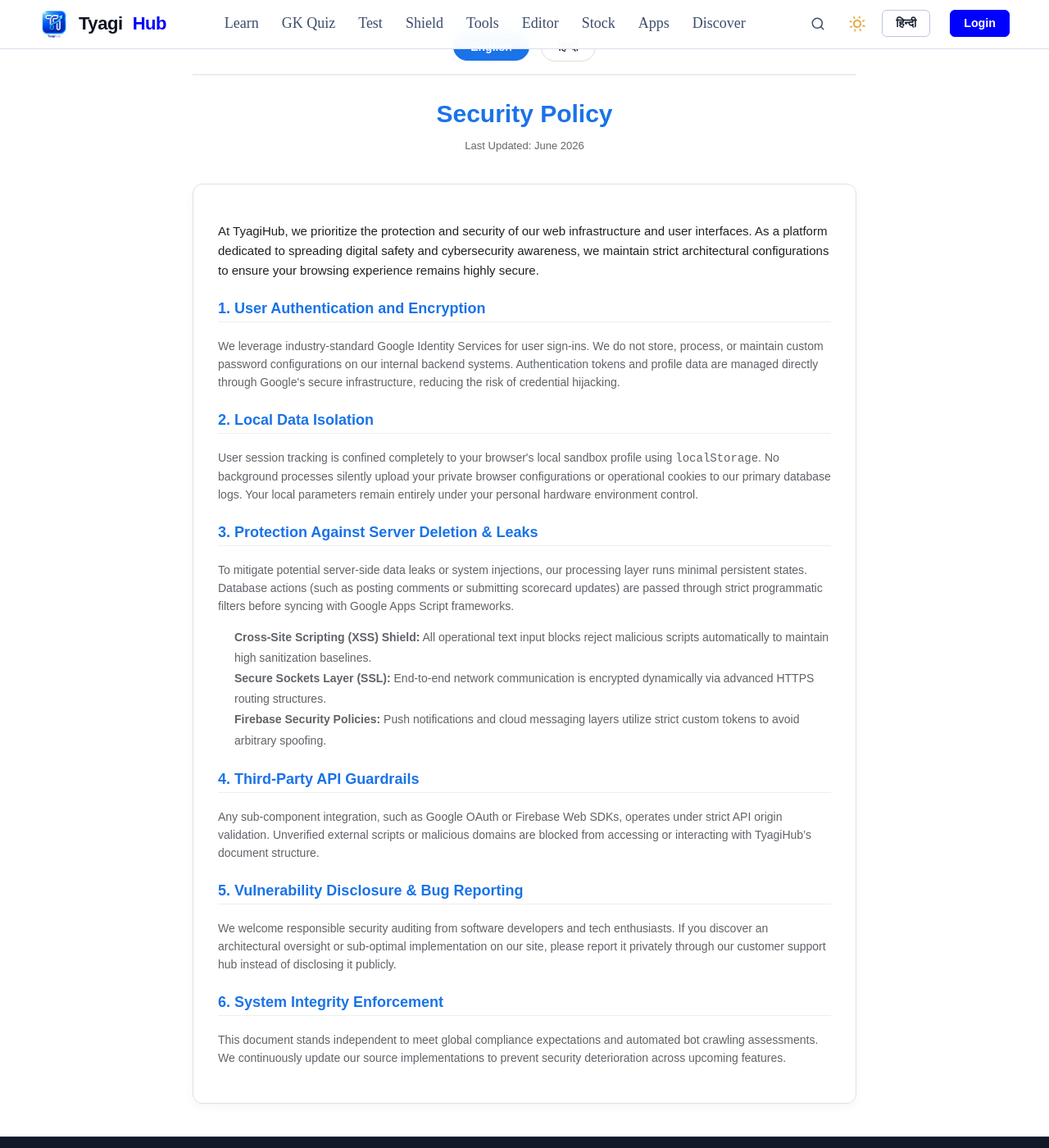
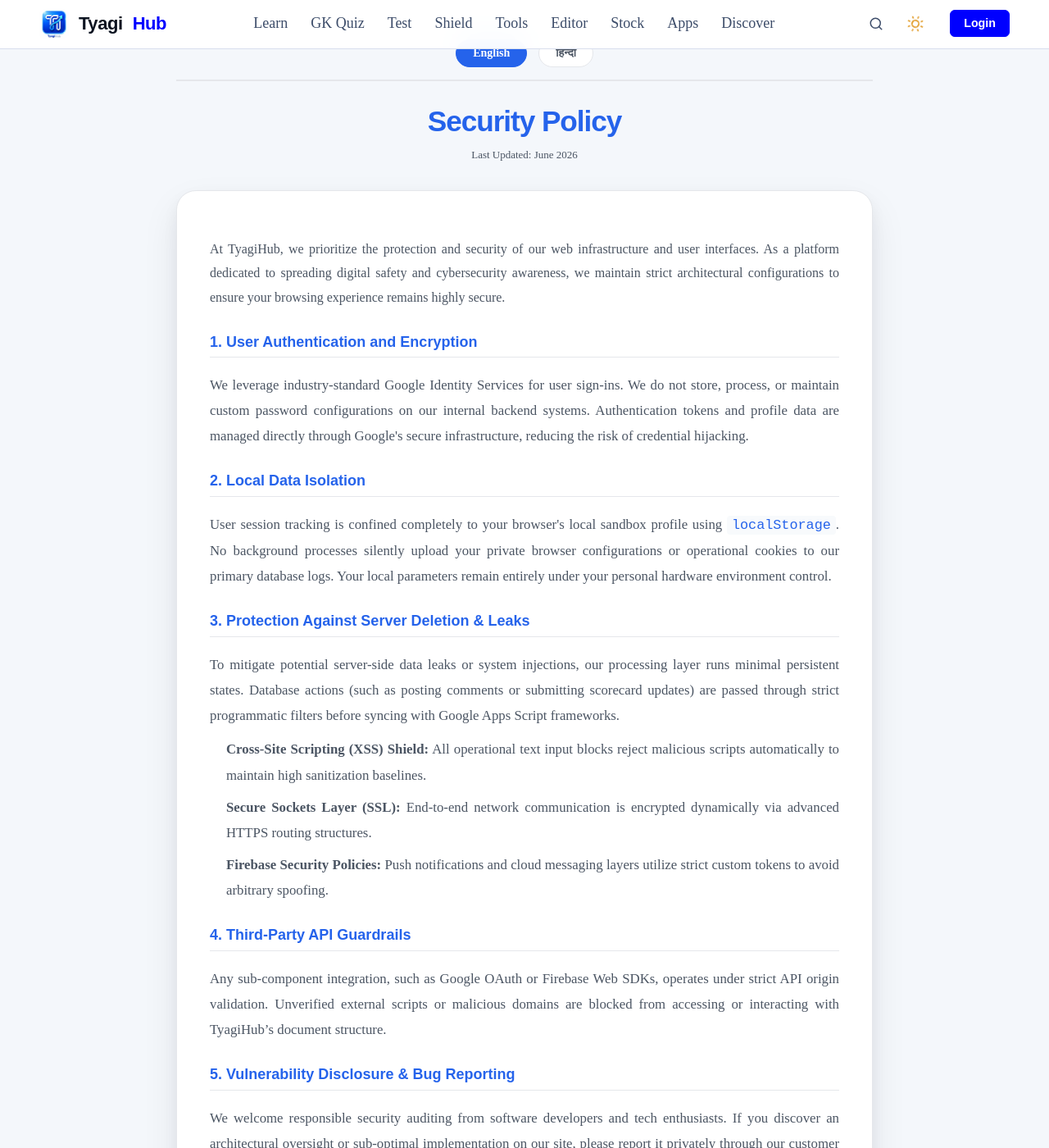
Before and after one commit to HimanshuTyagiJi/TyagiHub, a Jekyll site: the page built from security.html, in a window 1280 px wide and 1400 px high. Shown: the whole window at 82% size. Built offline with Jekyll 4.4.1, drawn with Linux system fonts in a browser that asks for light colours.

Commit message:
Update security.html

```diff
--- a/security.html
+++ b/security.html
@@ -3,113 +3,229 @@ layout: default
 title: Security Policy - TyagiHub
 permalink: /security/
 comments: false
+lang_switch: false
 ---
 
-<div class="th-security-wrapper" style="max-width: 850px; margin: 40px auto; padding: 0 20px; font-family: sans-serif; line-height: 1.6; color: #333;">
+<style>
+:root{
+    --privacy-bg:#f4f7fb;
+    --privacy-surface:#ffffff;
+    --privacy-surface-2:#fbfcff;
+    --privacy-border:var(--border, #e5e7eb);
+    --privacy-border-2:var(--border2, #e5e7eb);
+    --privacy-heading:#111827;
+    --privacy-text:#4b5563;
+    --privacy-primary:#2563eb;
+    --privacy-primary-soft:rgba(37,99,235,.08);
+    --privacy-highlight:#f8fafc;
+    --privacy-shadow:
+        0 20px 45px rgba(15,23,42,.08),
+        0 8px 18px rgba(15,23,42,.05);
+}
 
-  <!-- 🎛️ DYNAMIC LANGUAGE SWITCHER BUTTONS -->
-  <div style="text-align: center; margin-bottom: 30px; border-bottom: 2px solid #eee; padding-bottom: 15px;">
-    <button onclick="switchSecurityLang('en')" id="btn-security-en" class="security-lang-btn active-btn" style="padding: 8px 20px; font-size: 14px; font-weight: bold; border: 1px solid #1a73e8; background: #1a73e8; color: #fff; border-radius: 20px; cursor: pointer; margin-right: 10px; transition: all 0.3s;">English</button>
-    <button onclick="switchSecurityLang('hi')" id="btn-security-hi" class="security-lang-btn" style="padding: 8px 20px; font-size: 14px; font-weight: bold; border: 1px solid #ddd; background: #fff; color: #333; border-radius: 20px; cursor: pointer; transition: all 0.3s;">हिन्दी</button>
+html[data-theme="dark"]{
+    --privacy-bg:#020617;
+    --privacy-surface:#0f172a;
+    --privacy-surface-2:#111827;
+    --privacy-border:var(--border, #233247);
+    --privacy-border-2:var(--border2, #233247);
+    --privacy-heading:#f8fafc;
+    --privacy-text:#cbd5e1;
+    --privacy-primary:#38bdf8;
+    --privacy-primary-soft:rgba(56,189,248,.12);
+    --privacy-highlight:#172235;
+    --privacy-shadow:
+        0 20px 45px rgba(0,0,0,.45),
+        0 8px 18px rgba(0,0,0,.25);
+}
+
+body{
+    background:var(--privacy-bg);
+}
+
+.th-security-wrapper {
+    width:min(850px,calc(100% - 32px));
+    margin:48px auto;
+}
+
+.security-lang-toggle {
+    text-align:center;
+    margin-bottom:30px;
+    border-bottom:2px solid var(--privacy-border-2);
+    padding-bottom:15px;
+}
+
+.security-lang-btn {
+    padding:8px 20px;
+    font-size:14px;
+    font-weight:bold;
+    border:1px solid var(--privacy-border-2);
+    background:var(--privacy-surface);
+    color:var(--privacy-text);
+    border-radius:20px;
+    cursor:pointer;
+    transition:all 0.3s ease;
+}
+
+.security-lang-btn.active-btn {
+    background:var(--privacy-primary) !important;
+    color:#fff !important;
+    border-color:var(--privacy-primary) !important;
+}
+
+.security-card-box {
+    background:var(--privacy-surface);
+    border:1px solid var(--privacy-border-2);
+    border-radius:24px;
+    padding:40px;
+    box-shadow:var(--privacy-shadow);
+    transition:.35s ease;
+}
+
+.security-main-title {
+    font-size:clamp(1.8rem, 4vw, 2.2rem);
+    font-weight:900;
+    color:var(--privacy-primary);
+    margin-bottom:8px;
+    letter-spacing:-0.03em;
+}
+
+.security-sub-title {
+    font-size:18px;
+    color:var(--privacy-primary);
+    margin-top:30px;
+    border-bottom:1px solid var(--privacy-border-2);
+    padding-bottom:8px;
+    font-weight:800;
+}
+
+.security-desc-text {
+    font-size:1.05rem;
+    color:var(--privacy-text);
+    line-height:1.85;
+    text-align:justify;
+}
+
+.security-desc-text code {
+    background:var(--privacy-highlight);
+    padding:2px 6px;
+    border-radius:4px;
+    color:var(--privacy-primary);
+}
+
+.security-desc-text ul {
+    padding-left:20px;
+    margin-top:10px;
+}
+
+.security-desc-text li {
+    margin-bottom:8px;
+}
+
+@media (max-width:768px){
+    .security-card-box { padding:25px 20px; }
+    .security-desc-text { text-align:left; font-size:1rem; }
+}
+</style>
+
+<div class="th-security-wrapper">
+
+  <div class="security-lang-toggle">
+    <button onclick="switchSecurityLang('en')" id="btn-security-en" class="security-lang-btn active-btn" style="margin-right:10px;">English</button>
+    <button onclick="switchSecurityLang('hi')" id="btn-security-hi" class="security-lang-btn">हिन्दी</button>
   </div>
 
-  <!-- ========================================== -->
-  <!-- 🇺🇸 ENGLISH TEXT BLOCK (50+ Lines Configuration) -->
-  <!-- ========================================== -->
   <div id="security-content-en" class="security-lang-section">
-    <div style="text-align: center; margin-bottom: 35px;">
-      <h1 style="font-size: 30px; font-weight: bold; color: #1a73e8; margin-bottom: 8px;">Security Policy</h1>
-      <p style="color: #666; font-size: 13px;">Last Updated: June 2026</p>
+    <div style="text-align: center; margin-bottom:35px;">
+      <h1 class="security-main-title">Security Policy</h1>
+      <p style="color:var(--privacy-text); font-size:13px; font-weight:500;">Last Updated: June 2026</p>
     </div>
 
-    <div style="background: #fff; border: 1px solid #e0e0e0; border-radius: 12px; padding: 30px; box-shadow: 0 4px 12px rgba(0,0,0,0.04);">
-      <p style="font-size: 15px; margin-bottom: 20px; color: #202124;">
+    <div class="security-card-box">
+      <p class="security-desc-text" style="font-size:16px; font-weight:500;">
         At TyagiHub, we prioritize the protection and security of our web infrastructure and user interfaces. As a platform dedicated to spreading digital safety and cybersecurity awareness, we maintain strict architectural configurations to ensure your browsing experience remains highly secure.
       </p>
 
-      <h3 style="font-size: 18px; color: #1a73e8; margin-top: 25px; border-bottom: 1px solid #eee; padding-bottom: 5px;">1. User Authentication and Encryption</h3>
-      <p style="font-size: 14px; color: #5f6368;">
+      <h3 class="security-sub-title">1. User Authentication and Encryption</h3>
+      <p class="security-desc-text">
         We leverage industry-standard Google Identity Services for user sign-ins. We do not store, process, or maintain custom password configurations on our internal backend systems. Authentication tokens and profile data are managed directly through Google's secure infrastructure, reducing the risk of credential hijacking.
       </p>
 
-      <h3 style="font-size: 18px; color: #1a73e8; margin-top: 25px; border-bottom: 1px solid #eee; padding-bottom: 5px;">2. Local Data Isolation</h3>
-      <p style="font-size: 14px; color: #5f6368;">
+      <h3 class="security-sub-title">2. Local Data Isolation</h3>
+      <p class="security-desc-text">
         User session tracking is confined completely to your browser's local sandbox profile using <code>localStorage</code>. No background processes silently upload your private browser configurations or operational cookies to our primary database logs. Your local parameters remain entirely under your personal hardware environment control.
       </p>
 
-      <h3 style="font-size: 18px; color: #1a73e8; margin-top: 25px; border-bottom: 1px solid #eee; padding-bottom: 5px;">3. Protection Against Server Deletion & Leaks</h3>
-      <p style="font-size: 14px; color: #5f6368; margin-bottom: 10px;">
+      <h3 class="security-sub-title">3. Protection Against Server Deletion & Leaks</h3>
+      <div class="security-desc-text">
         To mitigate potential server-side data leaks or system injections, our processing layer runs minimal persistent states. Database actions (such as posting comments or submitting scorecard updates) are passed through strict programmatic filters before syncing with Google Apps Script frameworks.
-      </p>
-      <ul style="padding-left: 20px; font-size: 14px; color: #5f6368; line-height: 1.8;">
+        <ul>
           <li><strong>Cross-Site Scripting (XSS) Shield:</strong> All operational text input blocks reject malicious scripts automatically to maintain high sanitization baselines.</li>
           <li><strong>Secure Sockets Layer (SSL):</strong> End-to-end network communication is encrypted dynamically via advanced HTTPS routing structures.</li>
           <li><strong>Firebase Security Policies:</strong> Push notifications and cloud messaging layers utilize strict custom tokens to avoid arbitrary spoofing.</li>
         </ul>
+      </div>
 
-      <h3 style="font-size: 18px; color: #1a73e8; margin-top: 25px; border-bottom: 1px solid #eee; padding-bottom: 5px;">4. Third-Party API Guardrails</h3>
-      <p style="font-size: 14px; color: #5f6368;">
+      <h3 class="security-sub-title">4. Third-Party API Guardrails</h3>
+      <p class="security-desc-text">
         Any sub-component integration, such as Google OAuth or Firebase Web SDKs, operates under strict API origin validation. Unverified external scripts or malicious domains are blocked from accessing or interacting with TyagiHub’s document structure.
       </p>
 
-      <h3 style="font-size: 18px; color: #1a73e8; margin-top: 25px; border-bottom: 1px solid #eee; padding-bottom: 5px;">5. Vulnerability Disclosure & Bug Reporting</h3>
-      <p style="font-size: 14px; color: #5f6368;">
+      <h3 class="security-sub-title">5. Vulnerability Disclosure & Bug Reporting</h3>
+      <p class="security-desc-text">
         We welcome responsible security auditing from software developers and tech enthusiasts. If you discover an architectural oversight or sub-optimal implementation on our site, please report it privately through our customer support hub instead of disclosing it publicly.
       </p>
 
-      <h3 style="font-size: 18px; color: #1a73e8; margin-top: 25px; border-bottom: 1px solid #eee; padding-bottom: 5px;">6. System Integrity Enforcement</h3>
-      <p style="font-size: 14px; color: #5f6368;">
+      <h3 class="security-sub-title">6. System Integrity Enforcement</h3>
+      <p class="security-desc-text">
         This document stands independent to meet global compliance expectations and automated bot crawling assessments. We continuously update our source implementations to prevent security deterioration across upcoming features.
       </p>
     </div>
   </div>
 
-  <!-- ========================================== -->
-  <!-- 🇮🇳 HINDI TEXT BLOCK (50+ Lines Configuration) -->
-  <!-- ========================================== -->
   <div id="security-content-hi" class="security-lang-section" style="display: none;">
-    <div style="text-align: center; margin-bottom: 35px;">
-      <h1 style="font-size: 30px; font-weight: bold; color: #1a73e8; margin-bottom: 8px;">सुरक्षा नीति (Security Policy)</h1>
-      <p style="color: #666; font-size: 13px;">अंतिम अपडेट: जून 2026</p>
+    <div style="text-align: center; margin-bottom:35px;">
+      <h1 class="security-main-title">सुरक्षा नीति (Security Policy)</h1>
+      <p style="color:var(--privacy-text); font-size:13px; font-weight:500;">अंतिम अपडेट: जून 2026</p>
     </div>
 
-    <div style="background: #fff; border: 1px solid #e0e0e0; border-radius: 12px; padding: 30px; box-shadow: 0 4px 12px rgba(0,0,0,0.04);">
-      <p style="font-size: 15px; margin-bottom: 20px; color: #202124;">
-        TyagiHub पर हम अपने वेब इंफ्रास्ट्रक्चर और यूज़र इंटरफ़ेस की सुरक्षा को सर्वोच्च प्राथमिकता देते हैं। चूंकि हमारा प्लेटफ़ॉर्म डिजिटल सुरक्षा और साइबर क्राइम जागरूकता फैलाने के लिए प्रतिबद्ध है, इसलिए हम आपके ब्राउज़िंग अनुभव को सुरक्षित रखने के लिए कड़े तकनीकी सुरक्षा मानकों का पालन करते हैं।
+    <div class="security-card-box">
+      <p class="security-desc-text" style="font-size:16px; font-weight:500;">
+        TyagiHub पर हम अपने वेब इंफ्रास्ट्रक्चर Aur यूज़र इंटरफ़ेस की सुरक्षा को सर्वोच्च प्राथमिकता देते हैं। चूंकि हमारा प्लेटफ़ॉर्म डिजिटल सुरक्षा और साइबर क्राइम जागरूकता फैलाने के लिए प्रतिबद्ध है, इसलिए हम आपके ब्राउज़िंग अनुभव को सुरक्षित रखने के लिए कड़े तकनीकी सुरक्षा मानकों का पालन करते हैं।
       </p>
 
-      <h3 style="font-size: 18px; color: #1a73e8; margin-top: 25px; border-bottom: 1px solid #eee; padding-bottom: 5px;">1. यूज़र ऑथेंटिकेशन और एन्क्रिप्शन</h3>
-      <p style="font-size: 14px; color: #5f6368;">
+      <h3 class="security-sub-title">1. यूज़र ऑथेंटिकेशन और एन्क्रिप्शन</h3>
+      <p class="security-desc-text">
         हम यूज़र लॉग-इन के लिए इंडस्ट्री-स्टैंडर्ड गूगल आइडेंटिटी सर्विसेज (Google Sign-In API) का उपयोग करते हैं। हम अपने आंतरिक डेटाबेस या बैकएंड सिस्टम पर आपके किसी भी प्रकार के कस्टमाइज्ड पासवर्ड को स्टोर या प्रोसेस नहीं करते हैं। ऑथेंटिकेशन टोकन सीधे गूगल के सुरक्षित सर्वर द्वारा मैनेज किए जाते हैं, जिससे क्रेडेंशियल हैकिंग का खतरा शून्य हो जाता है।
       </p>
 
-      <h3 style="font-size: 18px; color: #1a73e8; margin-top: 25px; border-bottom: 1px solid #eee; padding-bottom: 5px;">2. लोकल डेटा आइसोलेशन (Local Data Isolation)</h3>
-      <p style="font-size: 14px; color: #5f6368;">
+      <h3 class="security-sub-title">2. लोकल डेटा आइसोलेशन (Local Data Isolation)</h3>
+      <p class="security-desc-text">
         यूज़र सेशन और प्रोफाइल स्टेट को केवल आपके ब्राउज़र के लोकल सैंडबॉक्स एनवायरनमेंट में <code>localStorage</code> के माध्यम से सुरक्षित रखा जाता है। कोई भी बैकग्राउंड प्रोसेस आपके निजी ब्राउज़र डेटा को हमारे सर्वर लॉग्स पर चुपके से अपलोड नहीं करती है। आपका लोकल डेटा पूरी तरह से आपके डिवाइस के नियंत्रण में रहता है।
       </p>
 
-      <h3 style="font-size: 18px; color: #1a73e8; margin-top: 25px; border-bottom: 1px solid #eee; padding-bottom: 5px;">3. डेटा लीक और सर्वर इंजेक्शन से सुरक्षा</h3>
-      <p style="font-size: 14px; color: #5f6368; margin-bottom: 10px;">
+      <h3 class="security-sub-title">3. डेटा लीक और सर्वर इंजेक्शन से सुरक्षा</h3>
+      <div class="security-desc-text">
         सर्वर-साइड डेटा लीक या बाहरी मालवेयर अटैक्स को रोकने के लिए हमारा प्रोसेसिंग लेयर न्यूनतम डेटा आर्किटेक्चर पर काम करता है। किसी भी पब्लिक एक्शन (जैसे कमेंट पोस्ट करना या रेटिंग सबमिट करना) के दौरान डेटा को गूगल एप्लिकेशंस स्क्रिप्ट फ्रेमवर्क से सिंक करने से पहले कड़े फिल्टर से गुजारा जाता है।
-      </p>
-      <ul style="padding-left: 20px; font-size: 14px; color: #5f6368; line-height: 1.8;">
+        <ul>
           <li><strong>XSS प्रोटेक्शन शील्ड:</strong> सभी इनपुट टेक्स्ट ब्लॉक्स किसी भी प्रकार की दुर्भावनापूर्ण स्क्रिप्ट्स (Malicious Scripts) को ऑटोमैटिक रिजेक्ट कर देते हैं।</li>
           <li><strong>SSL एन्क्रिप्शन लेयर:</strong> प्लेटफ़ॉर्म पर होने वाला एंड-टू-एंड नेटवर्क कम्युनिकेशन एडवांस्ड HTTPS राउटिंग स्ट्रक्चर्स के जरिए पूरी तरह एन्क्रिप्टेड रहता है।</li>
           <li><strong>फायरबेस सिक्योरिटी पॉलिसी:</strong> पुश नोटिफिकेशन्स और क्लाउड मैसेजिंग लेयर्स मनमाने स्पूफिंग अटैक्स से बचने के लिए कस्टमाइज्ड टोकन्स का उपयोग करते हैं।</li>
         </ul>
+      </div>
 
-      <h3 style="font-size: 18px; color: #1a73e8; margin-top: 25px; border-bottom: 1px solid #eee; padding-bottom: 5px;">4. थर्ड-पार्टी API सुरक्षा गाइडलाइंस</h3>
-      <p style="font-size: 14px; color: #5f6368;">
+      <h3 class="security-sub-title">4. Third-Party API सुरक्षा गाइडलाइंस</h3>
+      <p class="security-desc-text">
         हमारी वेबसाइट पर इंटीग्रेटेड सभी बाहरी सब-कंपोनेंट्स (जैसे Google OAuth या Firebase Web SDKs) केवल वेरिफाइड ओरिजिन वैलिडेशन के साथ काम करते हैं। अनवेरिफाइड बाहरी स्क्रिप्ट्स या संदेहास्पद डोमेन्स को TyagiHub के डॉक्यूमेंट स्ट्रक्चर से इंटरैक्ट करने से ब्लॉक किया गया है।
       </p>
 
-      <h3 style="font-size: 18px; color: #1a73e8; margin-top: 25px; border-bottom: 1px solid #eee; padding-bottom: 5px;">5. वल्नरेबिलिटी डिस्क्लोज़र और बग रिपोर्टिंग</h3>
-      <p style="font-size: 14px; color: #5f6368;">
+      <h3 class="cookie-sub-title">5. वल्नरेबिलिटी डिस्क्लोज़र और बग रिपोर्टिंग</h3>
+      <p class="security-desc-text">
         हम डेवलपर्स और एथिकल हैकर्स द्वारा वेबसाइट की सुरक्षा ऑडिटिंग का स्वागत करते हैं। यदि आपको हमारे कोड या इंफ्रास्ट्रक्चर में कोई तकनीकी कमी या लूप-होल मिलता है, तो कृपया उसे सार्वजनिक रूप से लीक करने के बजाय हमारे कस्टमर सपोर्ट हब के माध्यम से हमें प्राइवेटली रिपोर्ट करें।
       </p>
 
-      <h3 style="font-size: 18px; color: #1a73e8; margin-top: 25px; border-bottom: 1px solid #eee; padding-bottom: 5px;">6. सिस्टम अखंडता प्रवर्तन</h3>
-      <p style="font-size: 14px; color: #5f6368;">
+      <h3 class="security-sub-title">6. सिस्टम अखंडता प्रवर्तन</h3>
+      <p class="security-desc-text">
         यह सुरक्षा नीति दस्तावेज़ पूरी तरह स्वतंत्र रूप से काम करता है ताकि ग्लोबल ऑटोमेटेड बॉट्स और स्क्रैपर्स के सुरक्षा ऑडिट के दौरान प्लेटफ़ॉर्म की प्राइवेसी और क्रेडिबिलिटी 100% सही बनी रहे। हम आने वाले नए फीचर्स के साथ अपनी सिक्योरिटी को लगातार अपडेट करते रहते हैं।
       </p>
     </div>
@@ -117,30 +233,21 @@ comments: false
 
 </div>
 
-<!-- 🌐 JAVASCRIPT TAB TOGGLING ENGINE -->
 <script>
 function switchSecurityLang(lang) {
     document.querySelectorAll('.security-lang-section').forEach(function(el) {
         el.style.display = 'none';
     });
     document.querySelectorAll('.security-lang-btn').forEach(function(btn) {
-        btn.style.background = '#fff';
-        btn.style.color = '#333';
-        btn.style.borderColor = '#ddd';
+        btn.classList.remove('active-btn');
     });
 
     if (lang === 'en') {
         document.getElementById('security-content-en').style.display = 'block';
-        var activeBtn = document.getElementById('btn-security-en');
-        activeBtn.style.background = '#1a73e8';
-        activeBtn.style.color = '#fff';
-        activeBtn.style.borderColor = '#1a73e8';
+        document.getElementById('btn-security-en').classList.add('active-btn');
     } else {
         document.getElementById('security-content-hi').style.display = 'block';
-        var activeBtn = document.getElementById('btn-security-hi');
-        activeBtn.style.background = '#1a73e8';
-        activeBtn.style.color = '#fff';
-        activeBtn.style.borderColor = '#1a73e8';
+        document.getElementById('btn-security-hi').classList.add('active-btn');
     }
 }
 </script>
```
Lines whose indentation alone changed are shown as unchanged.
